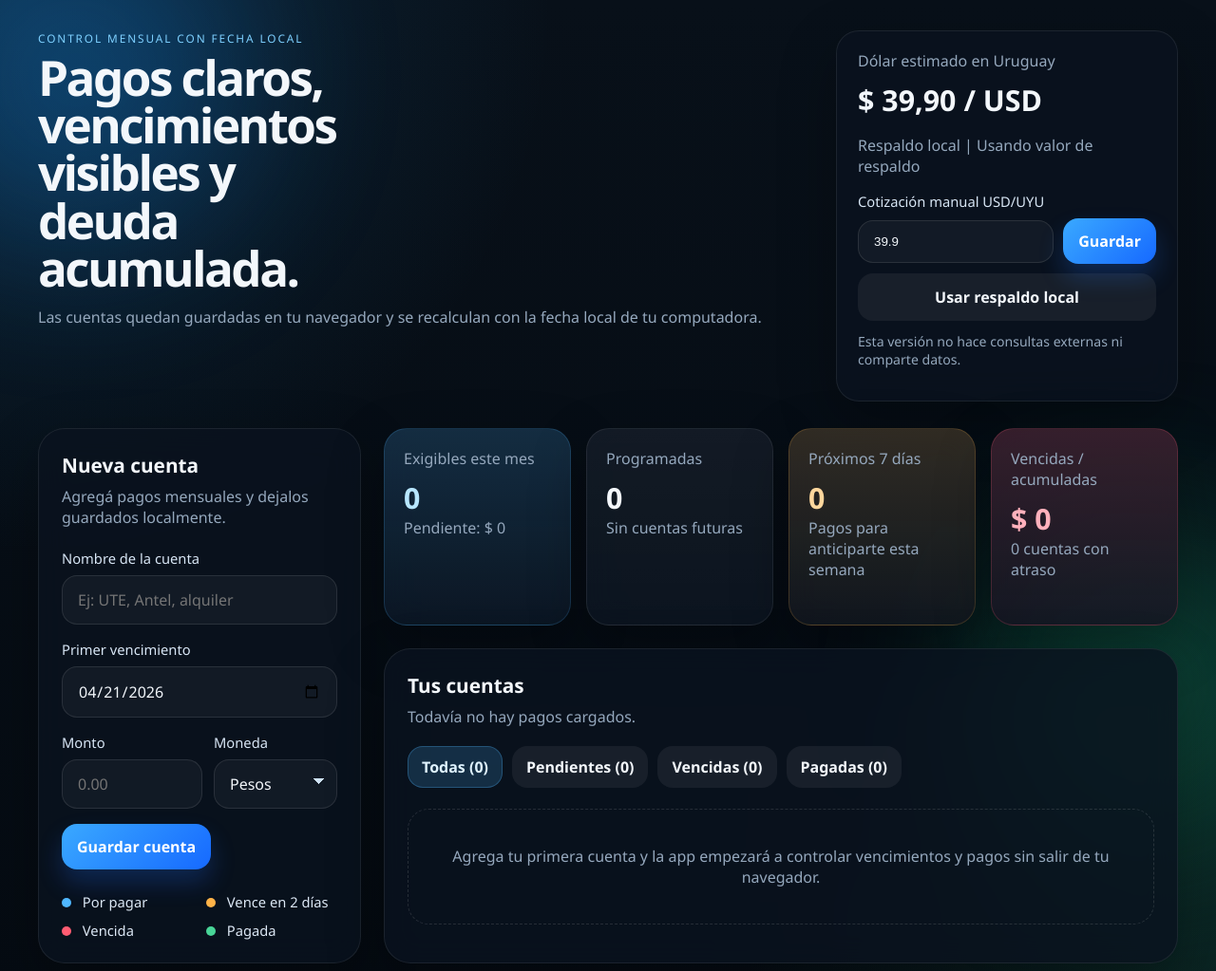
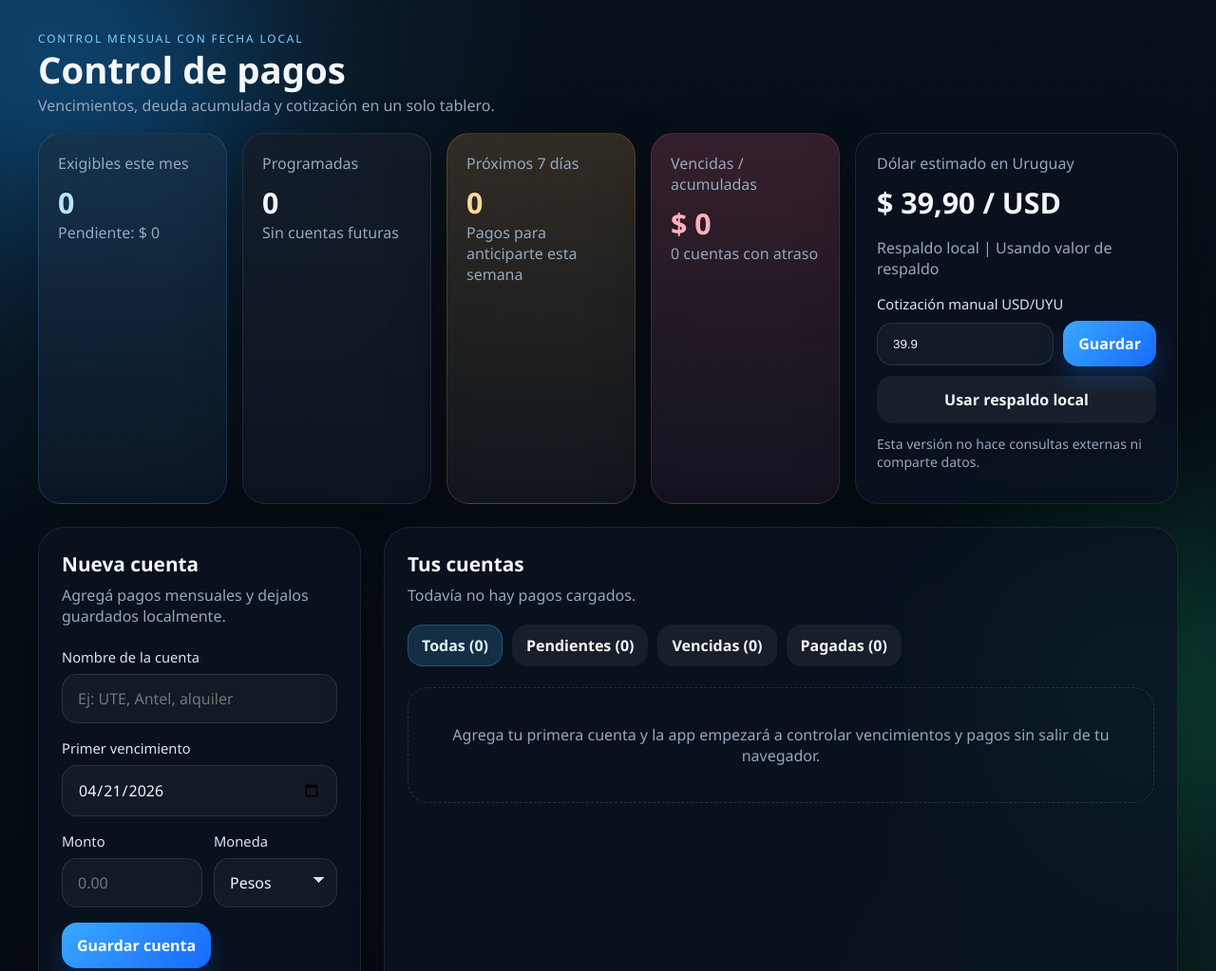
Before and after one commit to Diegoestropini/Pagos, a plain HTML site: page index.html in a window 1280 px wide. Shown: the top 1023 px of the page at 95% size. Drawn offline with Linux system fonts and the light colour scheme.

Commit message:
Convert header into dashboard overview

```diff
--- a/index.html
+++ b/index.html
@@ -16,16 +16,18 @@
     <div class="background-glow background-glow-b"></div>
 
     <main class="app-shell">
-      <section class="hero">
-        <div>
+      <section class="dashboard-header">
+        <div class="dashboard-title">
           <p class="eyebrow">Control mensual con fecha local</p>
-          <h1>Pagos claros, vencimientos visibles y deuda acumulada.</h1>
+          <h1>Control de pagos</h1>
           <p class="hero-copy">
-            Las cuentas quedan guardadas en tu navegador y se recalculan con la
-            fecha local de tu computadora.
+            Vencimientos, deuda acumulada y cotizaci&oacute;n en un solo tablero.
           </p>
         </div>
+      </section>
 
+      <section class="dashboard-overview" aria-label="Resumen de pagos">
+        <div class="stats-grid" id="statsGrid"></div>
         <div class="exchange-card" id="exchangeCard">
           <p class="exchange-label">D&oacute;lar estimado en Uruguay</p>
           <strong id="exchangeRateValue">Cargando...</strong>
@@ -121,8 +123,6 @@
         </aside>
 
         <section class="content-column">
-          <div class="stats-grid" id="statsGrid"></div>
-
           <section class="panel panel-list">
             <div class="panel-header panel-header-row">
               <div>
--- a/styles.css
+++ b/styles.css
@@ -62,20 +62,24 @@ body {
   padding: 32px 20px 44px;
 }
 
-.hero {
+.dashboard-header {
   display: flex;
   justify-content: space-between;
   gap: 24px;
-  align-items: stretch;
-  margin-bottom: 28px;
+  align-items: end;
+  margin-bottom: 18px;
 }
 
-.hero h1 {
-  margin: 8px 0 12px;
-  font-size: clamp(2.2rem, 4vw, 3.8rem);
-  line-height: 0.98;
-  max-width: 11ch;
-  letter-spacing: -0.05em;
+.dashboard-title h1 {
+  margin: 6px 0 8px;
+  font-size: clamp(2rem, 3vw, 3rem);
+  line-height: 1;
+  letter-spacing: 0;
+}
+
+.dashboard-title .hero-copy {
+  max-width: 620px;
+  margin: 0;
 }
 
 .eyebrow {
@@ -106,12 +110,18 @@ body {
   box-shadow: var(--shadow);
 }
 
+.dashboard-overview {
+  display: grid;
+  grid-template-columns: minmax(0, 1fr) 340px;
+  gap: 16px;
+  align-items: stretch;
+  margin-bottom: 24px;
+}
+
 .exchange-card {
-  min-width: 320px;
-  max-width: 360px;
+  min-width: 0;
   border-radius: 24px;
   padding: 20px 22px;
-  align-self: flex-end;
 }
 
 .exchange-label {
@@ -384,6 +394,7 @@ button:disabled {
   border-radius: 24px;
   padding: 20px;
   border-top: 1px solid rgba(255, 255, 255, 0.08);
+  min-height: 100%;
 }
 
 .stat-card p {
@@ -617,14 +628,10 @@ button:disabled {
 }
 
 @media (max-width: 980px) {
-  .hero,
+  .dashboard-overview,
   .layout-grid {
     grid-template-columns: 1fr;
     display: grid;
-  }
-
-  .exchange-card {
-    max-width: none;
   }
 
   .stats-grid {
```
